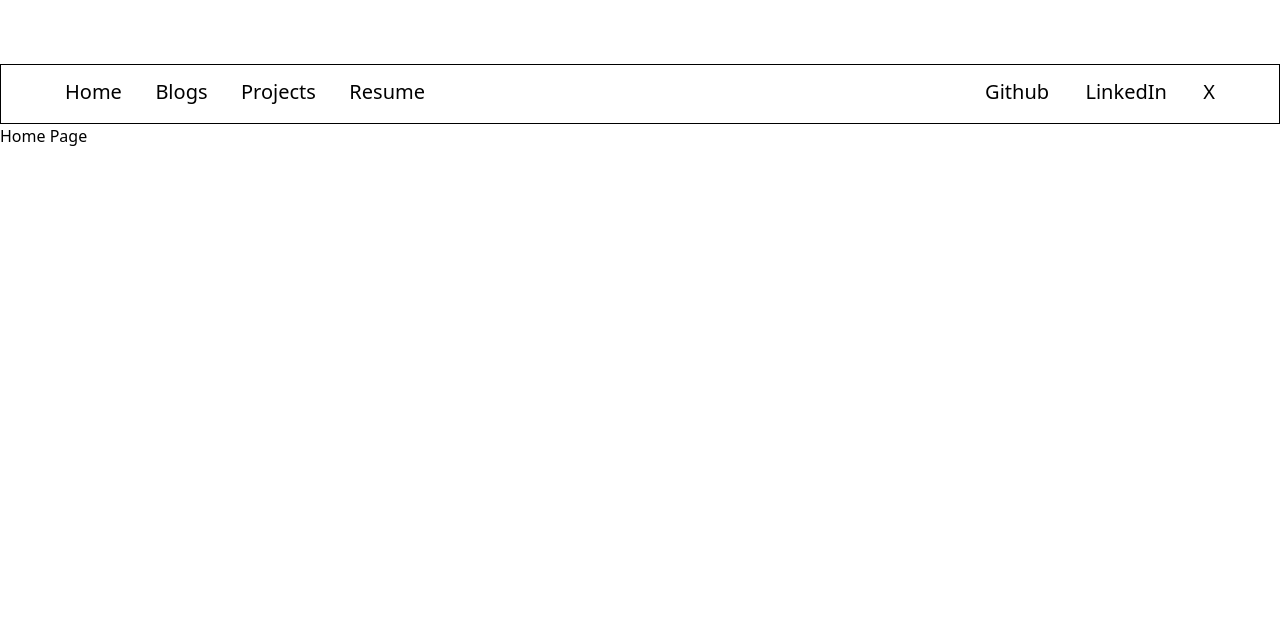
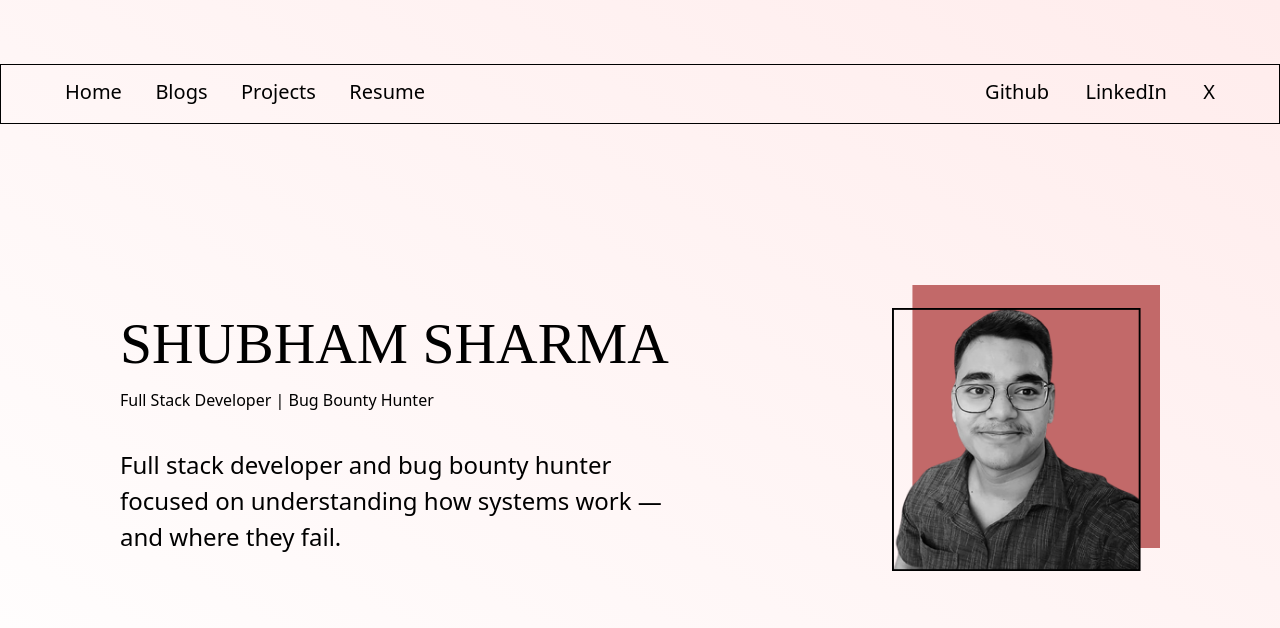
Before and after one commit to Dimension5D/portfolio, a Next.js app: page / in a window 1280 px wide. Shown: the top 628 px of the page. Built offline with nearby package versions, Linux system fonts and the light colour scheme.

Commit message:
Complete main section of home page

```diff
--- a/app/layout.tsx
+++ b/app/layout.tsx
@@ -16,8 +16,8 @@ export default function RootLayout({
       <head>
         <meta name="viewport" content="width=device-width, initial-scale=1.0" />
       </head>
-      <body className="box-border">
-        <nav className="flex items-center justify-between text-[1.25rem] h-[3.75rem] px-[4rem] border-1 mt-[4rem]">
+      <body className="box-border bg-gradient-to-bl from-[#FFECEC] to-[#FFFFFF] h-[100vh] pt-[4rem]">
+        <nav className="flex items-center justify-between text-[1.25rem] h-[3.75rem] px-[4rem] border-1">
           <div className="w-[22.5rem]">
             <ul className="flex justify-between">
               <li><a href="/">Home</a></li>
--- a/app/page.tsx
+++ b/app/page.tsx
@@ -1,6 +1,15 @@
 
 export default function Home() {
   return (
-    <h1>Home Page</h1>
+    <main className="flex justify-center items-center h-[38rem]">
+      <section className="flex h-[22rem] w-[65rem] justify-between items-center">
+        <div className="w-[34.6rem]">
+          <h1 className="text-[3.6rem] font-[Times_New_Roman]">SHUBHAM SHARMA</h1>
+          <h2 className="mb-[2.2rem]">Full Stack Developer | Bug Bounty Hunter</h2>
+          <p className="text-[1.5rem] lh-[2.6rem]">Full stack developer and bug bounty hunter focused on understanding how systems work — and where they fail.</p>
+        </div>
+        <img src="/photo.png" alt="shubham sharma smiling at the face of camera" className="w-[268px] h-[286px]"/>
+      </section>
+    </main>
   );
 }
```
